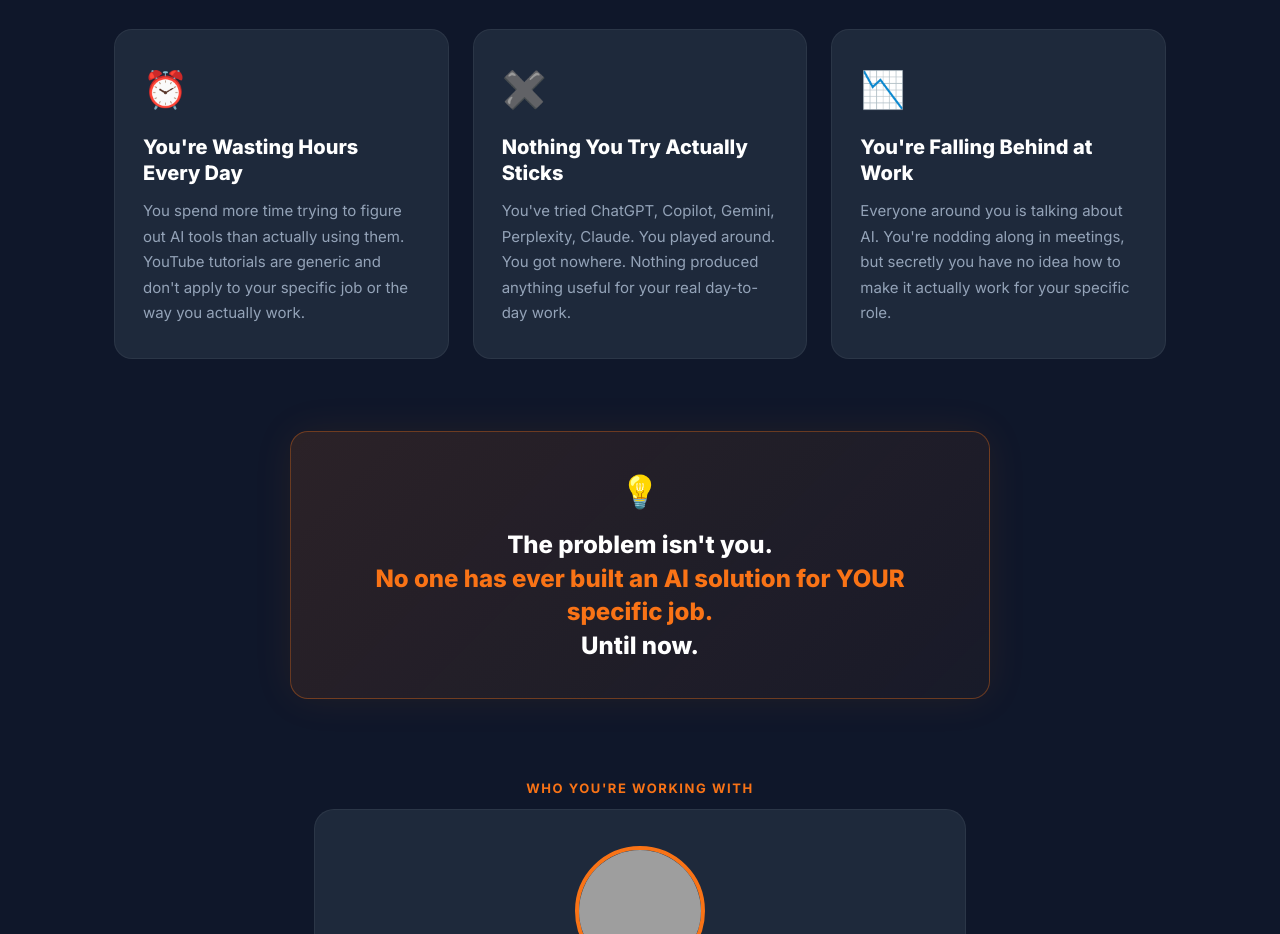
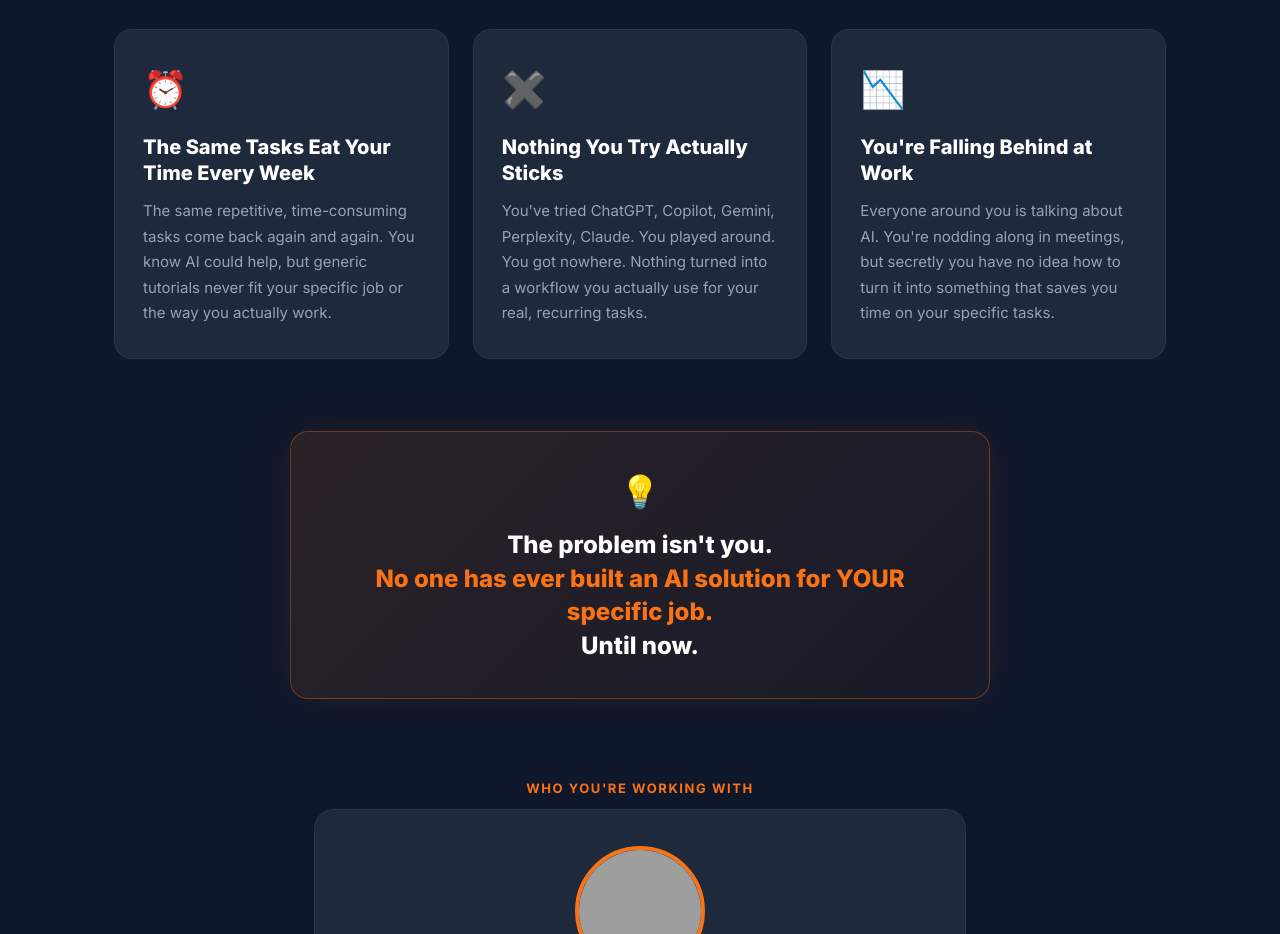
Before and after one commit to samkershner1234-aisk/ai-with-sam, a React (Vite) app: page / in a window 1280 px wide. Shown: the part 1340-2274 px from the top of the page. Built offline with nearby package versions, Linux system fonts and the light colour scheme; grey boxes are pictures that could not be loaded.

Commit message:
Reframe pain cards around repetitive work tasks

```diff
--- a/src/components/landing/PainSection.jsx
+++ b/src/components/landing/PainSection.jsx
@@ -3,18 +3,18 @@ import { useState, useEffect, useRef } from "react";
 const cards = [
   {
     icon: "⏰",
-    title: "You're Wasting Hours Every Day",
-    body: "You spend more time trying to figure out AI tools than actually using them. YouTube tutorials are generic and don't apply to your specific job or the way you actually work.",
+    title: "The Same Tasks Eat Your Time Every Week",
+    body: "The same repetitive, time-consuming tasks come back again and again. You know AI could help, but generic tutorials never fit your specific job or the way you actually work.",
   },
   {
     icon: "✖️",
     title: "Nothing You Try Actually Sticks",
-    body: "You've tried ChatGPT, Copilot, Gemini, Perplexity, Claude. You played around. You got nowhere. Nothing produced anything useful for your real day-to-day work.",
+    body: "You've tried ChatGPT, Copilot, Gemini, Perplexity, Claude. You played around. You got nowhere. Nothing turned into a workflow you actually use for your real, recurring tasks.",
   },
   {
     icon: "📉",
     title: "You're Falling Behind at Work",
-    body: "Everyone around you is talking about AI. You're nodding along in meetings, but secretly you have no idea how to make it actually work for your specific role.",
+    body: "Everyone around you is talking about AI. You're nodding along in meetings, but secretly you have no idea how to turn it into something that saves you time on your specific tasks.",
   },
 ];
 
```
